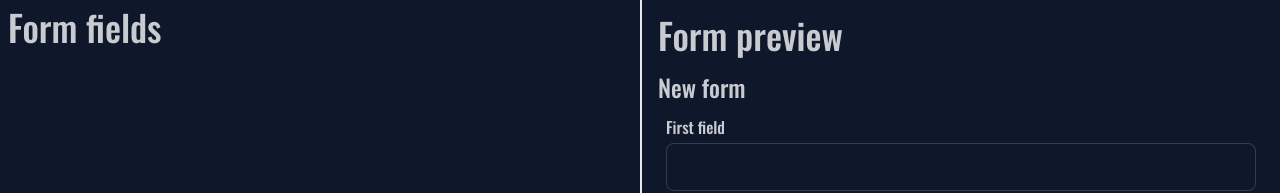
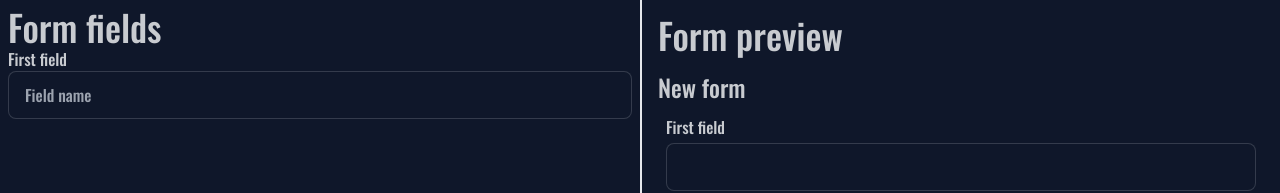
Before and after one commit to techbabette/ReactJSONForm, a React (Vite) app: page /form/new in a window 1280 px wide. Shown: the part 146-339 px from the top of the page. Built offline with nearby package versions, Linux system fonts and the light colour scheme.

Commit message:
[FEAT] Initial form elements display

```diff
--- a/src/PageFormNew.jsx
+++ b/src/PageFormNew.jsx
@@ -31,6 +31,18 @@ function PageFormNew(){
         setForm(newForm);
     }
 
+    let formFieldsIDs = Object.keys(form.formElements);
+
+    let formFields = formFieldsIDs.map((fieldId) => {
+        let formElement = form.formElements[fieldId];
+        return (
+            <div className="flex flex-col">
+                <label>{formElement.label}</label>
+                <InputAdaptable type="text" placeholder="Field name"/>
+            </div>
+        )
+    })
+
     return (
         <>
         <NavBar/>
@@ -42,6 +54,7 @@ function PageFormNew(){
         <div className="flex flex-col md:flex-row">
         <div className="w-full md:w-1/2 p-2 solo-page">
             <h2 className="text-4xl">Form fields</h2>
+            {formFields}
         </div>
         <div className="w-full md:w-1/2 border-t-2 md:border-t-0 md:border-l-2 p-2 solo-page">
             <h2 className="text-4xl p-2">Form preview</h2>
```
